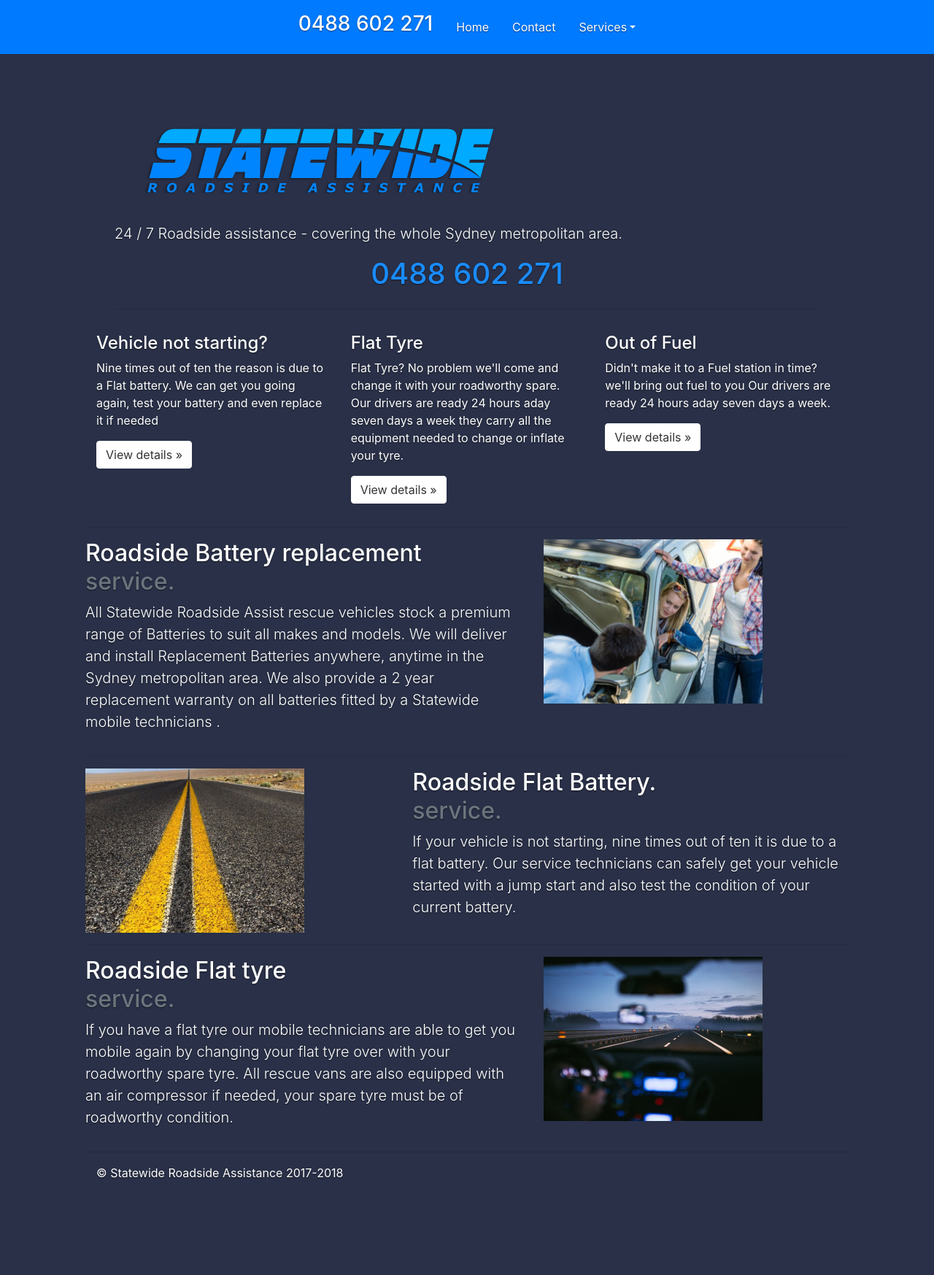
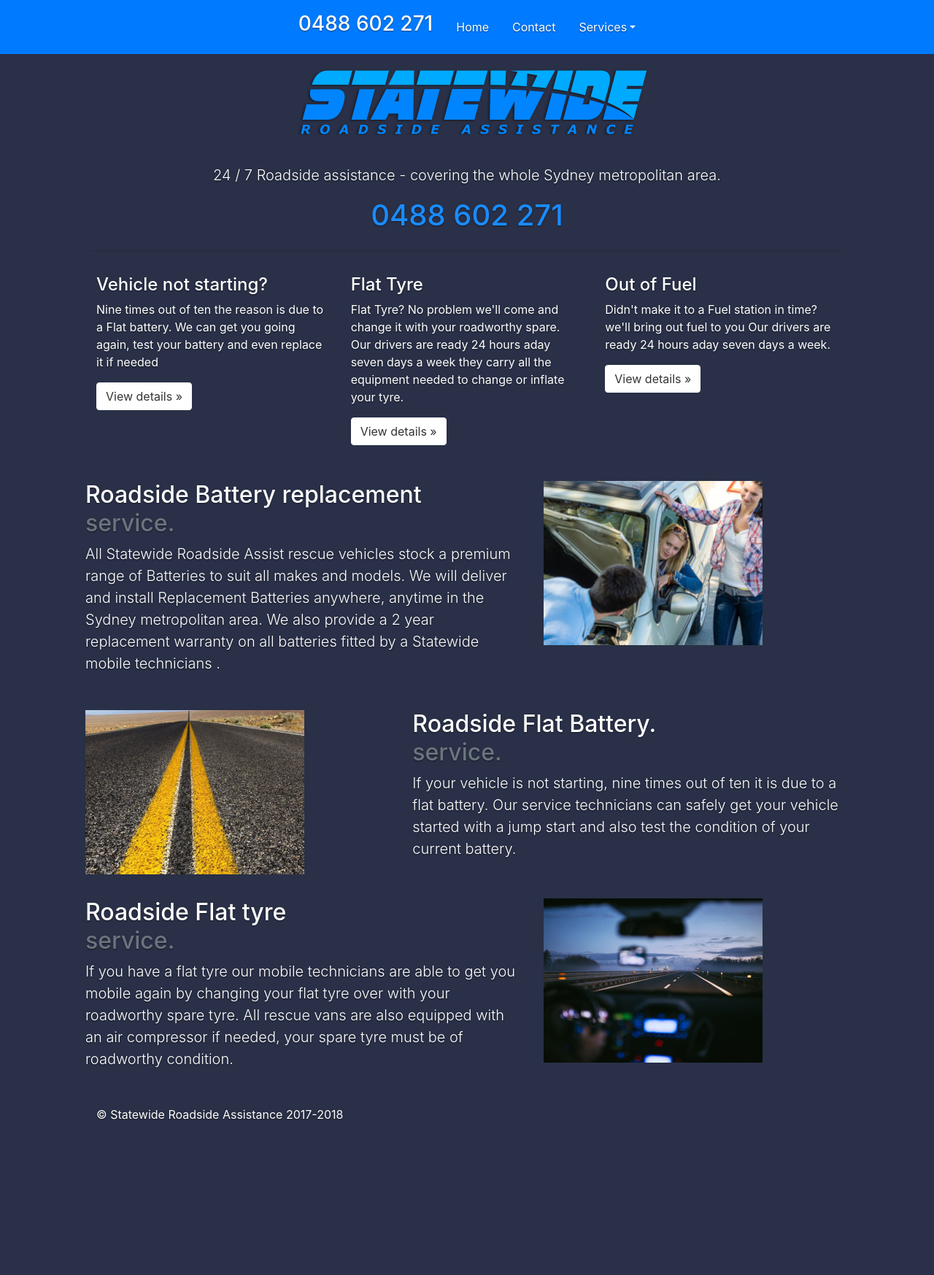
Before and after one commit to DawnOfCremation/statewide-assist, a Django app: page / in a window 1280 px wide. Shown: the whole page at 73% size. After the commit the page ends 1534 px from the top, so only its background shows below. Run offline with Django 3.2, Linux system fonts and the light colour scheme; some libraries are stand-ins or nearby versions.

Commit message:
nav adjust new

```diff
--- a/templates/about.html
+++ b/templates/about.html
@@ -44,7 +44,7 @@
 
 
 
-      </header>
+
   <div class="cover-container d-flex w-100 h-100 p-3 mx-auto flex-column">
       <main role="main" class="inner cover">
 
--- a/templates/home.html
+++ b/templates/home.html
@@ -34,21 +34,16 @@
             </li>
           </div>
         </nav>
-  <div class="cover-container d-flex w-100 h-100 p-3 mx-auto flex-column container-fluid">
-    <header class="masthead mb-auto">
 
-
-      </header>
       <div class="container marketing">
 
 
       <!-- Main jumbotron for a primary marketing message or call to action -->
 
-      <div class="jumbotron">
 
 
         <div class="cover-container d-flex w-100 h-100 p-3 mx-auto flex-column">
-            <main role="main" class="inner cover">
+            <main role="main" class="inner cover" align="center">
 
                   <img src="{% static 'statewidera/images/statewidelogo_lge_blue01.png' %}" class="img-fluid" alt="Responsive image">
                   <br />
@@ -67,7 +62,9 @@
 
             </main>
 
-</div>
+  <div class="cover-container d-flex w-100 h-100 p-3 mx-auto flex-column container-fluid">
+
+
 
       <div class="container">
         <!-- Example row of columns -->
```
